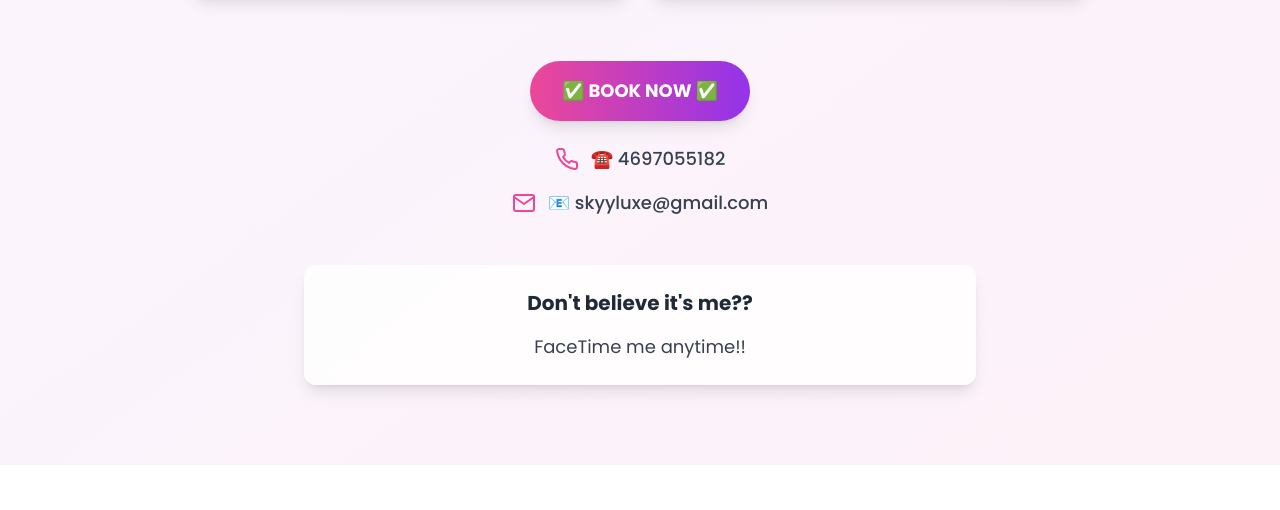
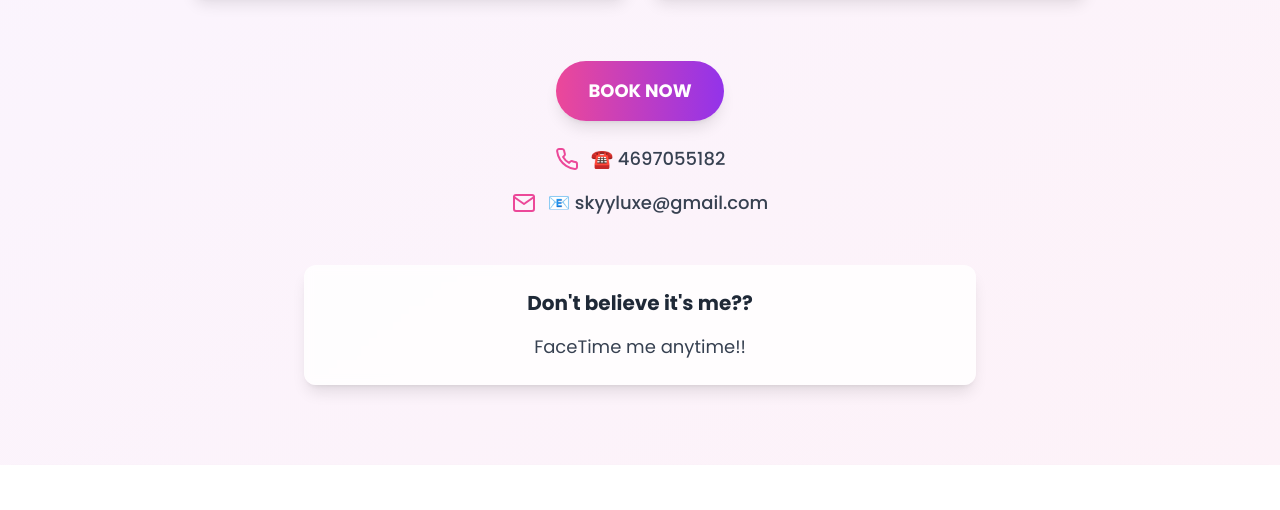
Before and after one commit to vignrajan/skyyluxenew, a plain HTML site: page index.html in a window 1280 px wide. Shown: the part 3955-4465 px from the top of the page. Drawn offline with nearby package versions, Linux system fonts and the light colour scheme.

Commit message:
Update index.html

```diff
--- a/index.html
+++ b/index.html
@@ -523,7 +523,7 @@
 
             <div class="text-center mb-12">
                 <a href="tel:4697055182" class="inline-block bg-gradient-to-r from-pink-500 to-purple-600 hover:from-pink-600 hover:to-purple-700 text-white font-bold text-lg px-8 py-4 rounded-full shadow-lg transition-all duration-300 transform hover:scale-105 mb-6">
-                    ✅ BOOK NOW ✅
+                     BOOK NOW
                 </a>
                 <div class="space-y-4">
                     <div class="flex justify-center items-center">
```
